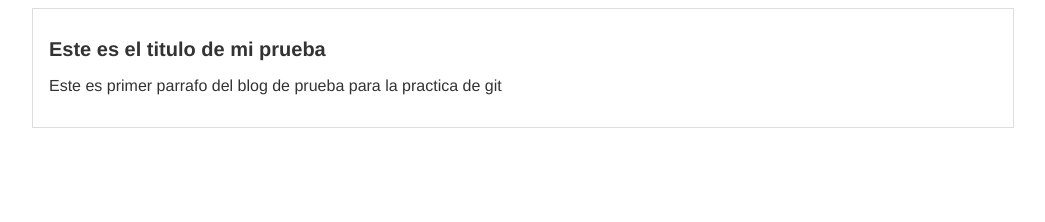
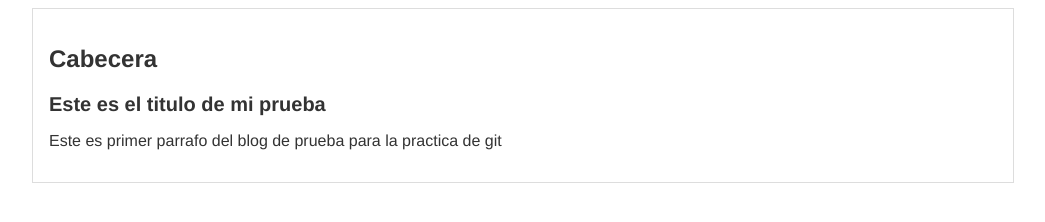
Before and after one commit to AbrahamSegura/blog-de-prueba, a plain HTML site: page index.html in a window 1280 px wide. Shown: the whole page, without its empty margins (117-1162 px from the left). Drawn offline with Linux system fonts and the light colour scheme.

Commit message:
inicio de cabecera

```diff
--- a/index.html
+++ b/index.html
@@ -12,13 +12,15 @@
 <body>
     <div id="container">
 
-        <header class="post">
+        <header>
+            <h2>Cabecera</h2>
+        </header>
+
+        <div class="post">
             <h1>Este es el titulo de mi prueba</h1>
 
             <p>Este es primer parrafo del blog de prueba para la practica de git</p>
-        </header>
-
-
+        </div>
     </div>
 
 </body>
```
